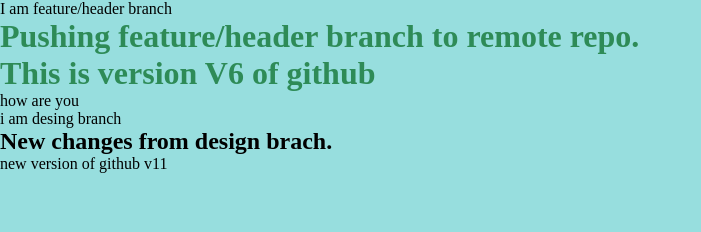
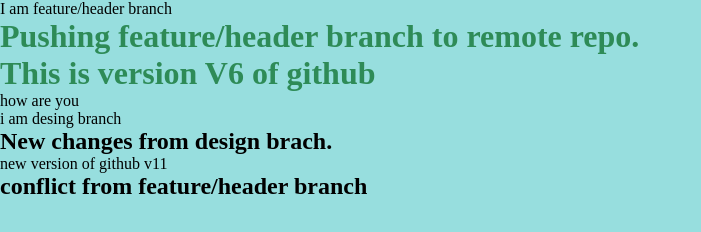
Before and after one commit to nitinwagh71/my-repo-practice, a plain HTML site: page index.html in a window 1280 px wide. Shown: the whole page, without its empty margins (0-701 px from the left). Drawn offline with Linux system fonts and the light colour scheme.

Commit message:
new h2 tag

```diff
--- a/index.html
+++ b/index.html
@@ -16,5 +16,6 @@
     <p>i am desing branch</p>
     <h2>New changes from design brach.</h2>
     <p>new version of github v11</p>
+    <h2>conflict from feature/header branch</h2>
   </body>
 </html>
```
